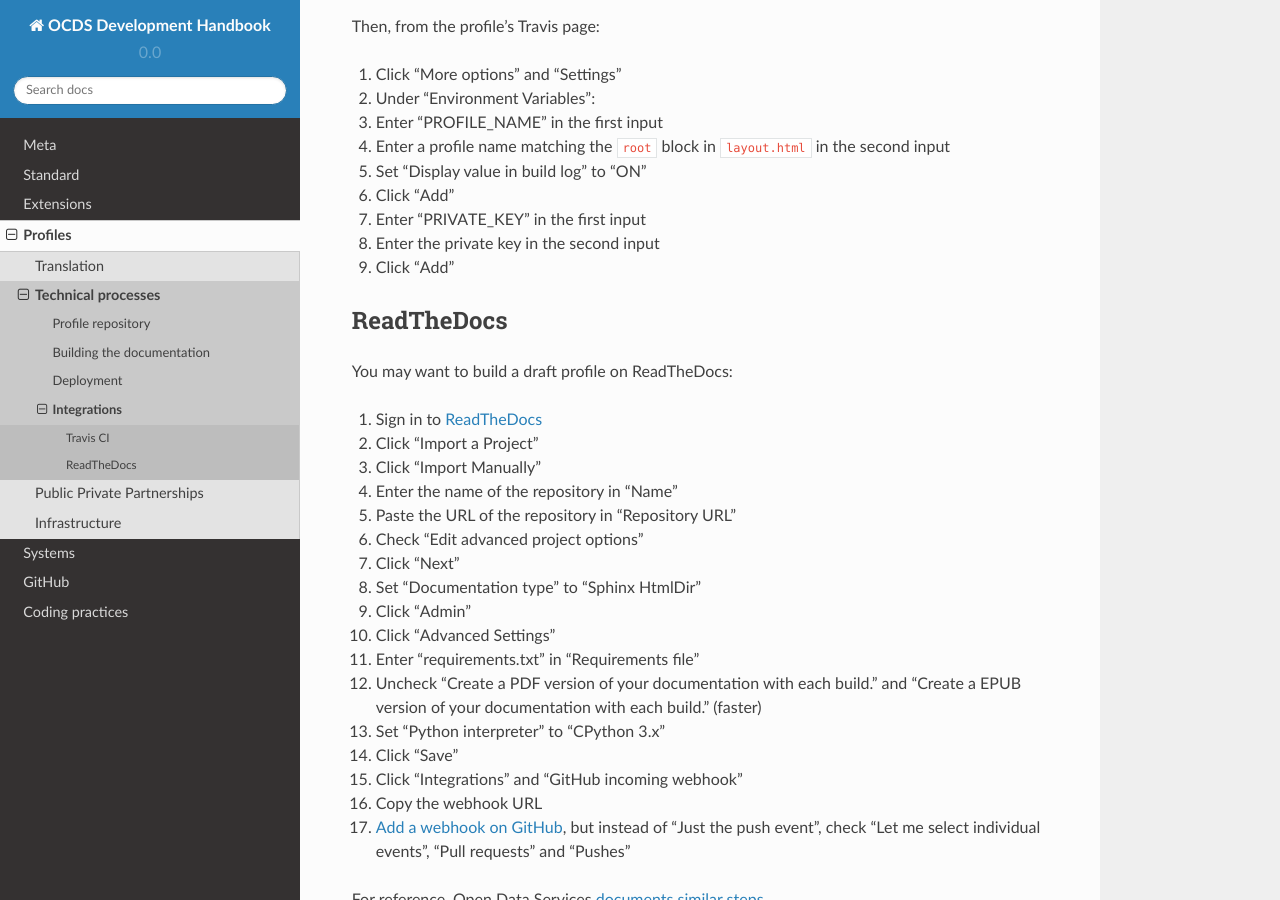
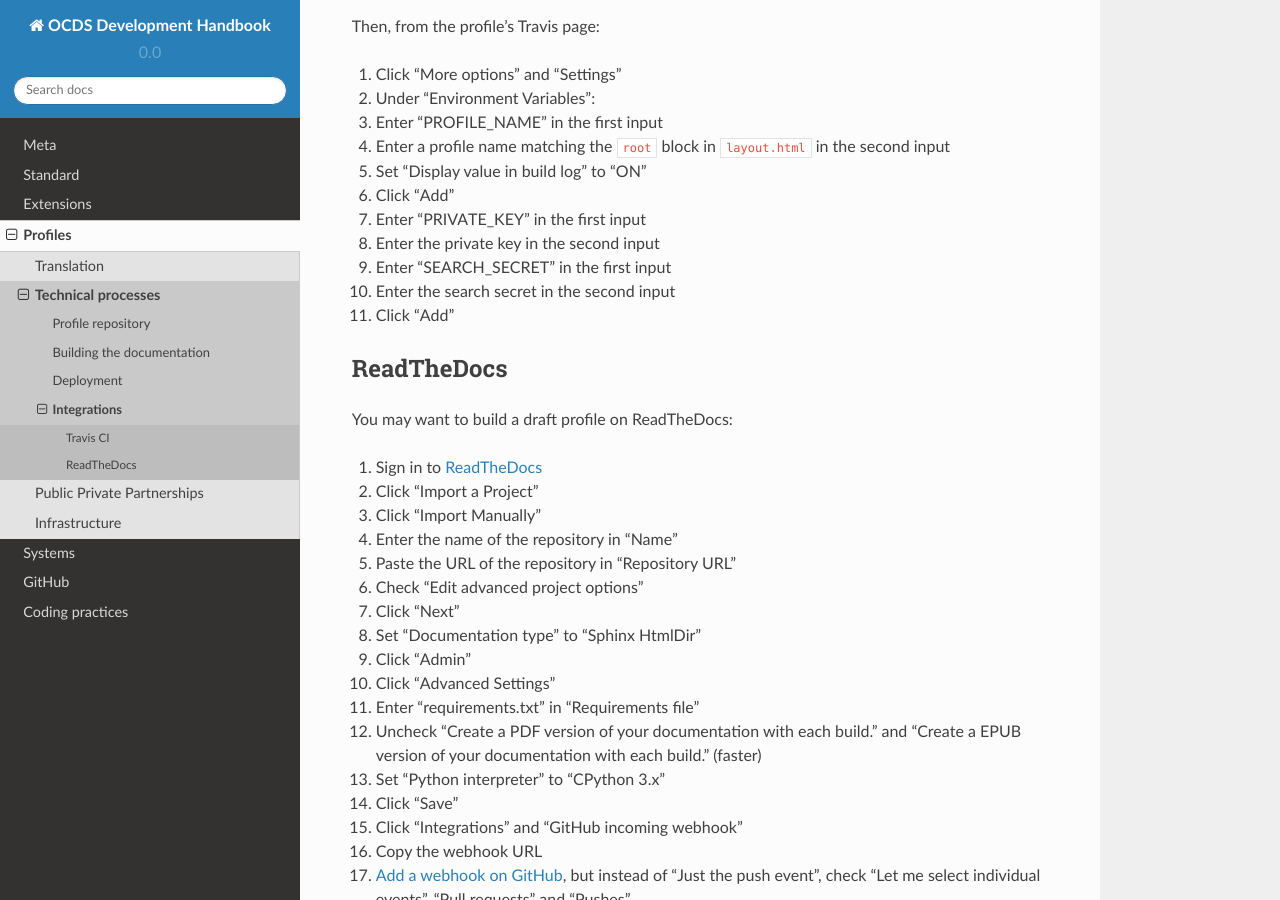
Before and after one commit to open-contracting/standard-development-handbook, a Sphinx documentation site: the page built from docs/profiles/technical/integrations.md, in a window 1280 px wide and 900 px high, scrolled down 422 px. Built offline with Sphinx 7.4.7 and the Read the Docs theme 2.0.0, drawn with Linux system fonts in a browser that asks for light colours.

Commit message:
Mention SEARCH_SECRET for Travis CI

```diff
--- a/docs/profiles/technical/integrations.md
+++ b/docs/profiles/technical/integrations.md
@@ -20,6 +20,8 @@ Then, from the profile's Travis page:
   1. Click "Add"
   1. Enter "PRIVATE_KEY" in the first input
   1. Enter the private key in the second input
+  1. Enter "SEARCH_SECRET" in the first input
+  1. Enter the search secret in the second input
   1. Click "Add"
 
 ## ReadTheDocs
```
